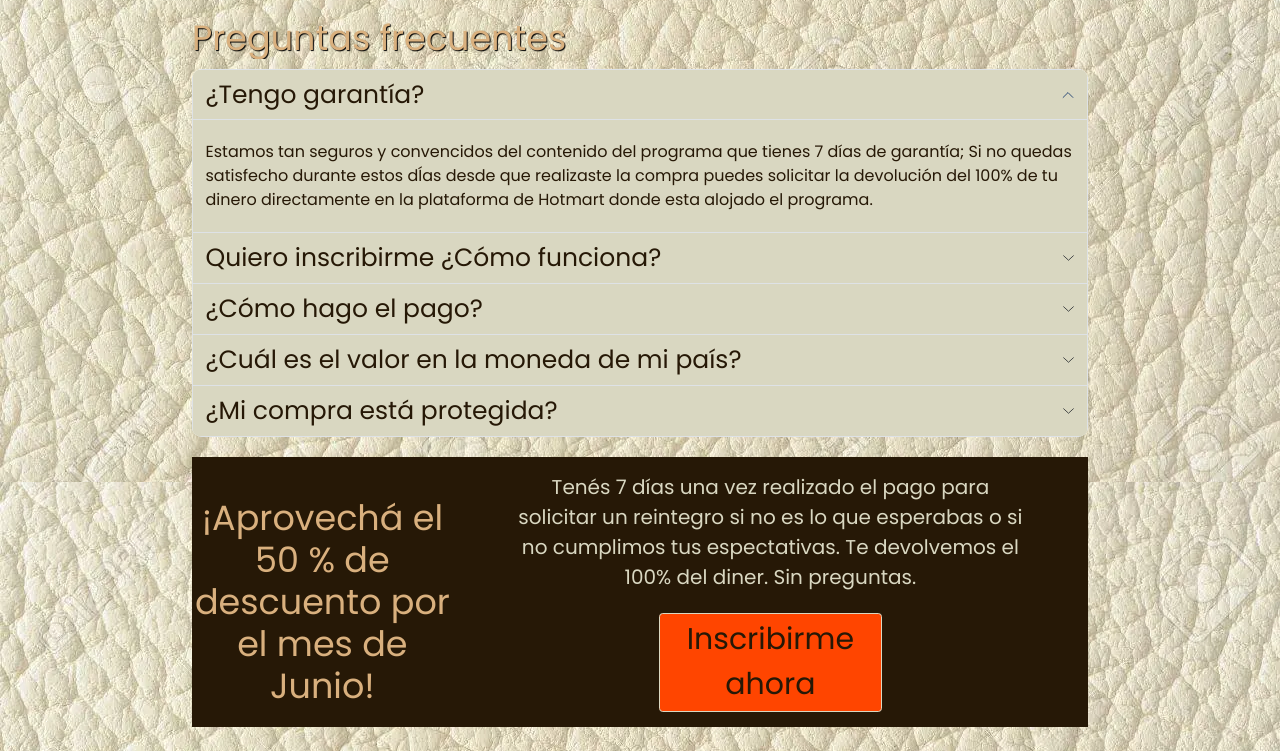
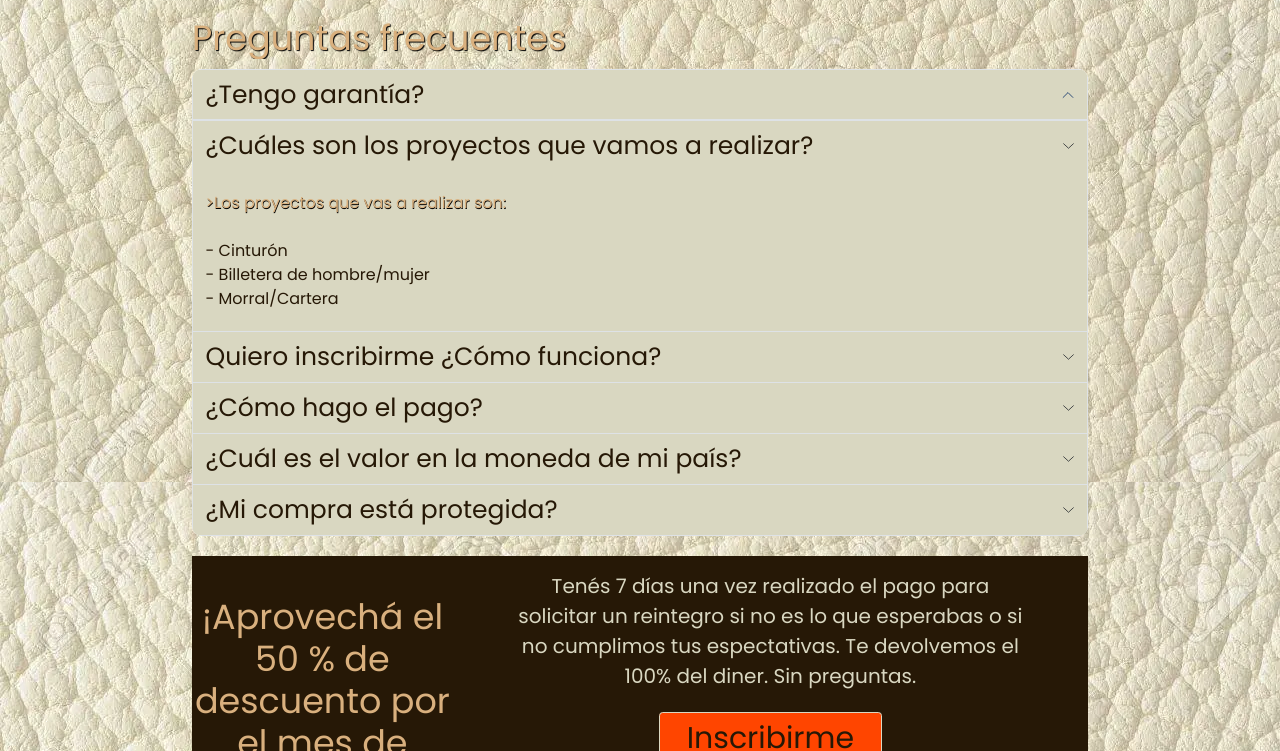
Before and after one commit to Juandibiasi/repo2, a website: page index.html in a window 1280 px wide. Shown: the part 2978-3729 px from the top of the page. Drawn offline with nearby package versions, Linux system fonts and the light colour scheme.

Commit message:
nuevo item

```diff
--- a/index.html
+++ b/index.html
@@ -305,10 +305,27 @@
                 ¿Tengo garantía?
               </button>
             </h3>
-            <div id="garantía" class="accordion-collapse collapse show">
+            <div id="garantía" class="accordion-collapse collapse">
               <div class="accordion-body">
                 <p>
                   Estamos tan seguros y convencidos del contenido del programa  que tienes 7 días de garantía; Si no quedas satisfecho durante estos dÍas desde que realizaste la compra puedes solicitar la devolución del 100% de tu dinero directamente en la plataforma de Hotmart donde esta alojado el programa.
+                </p>
+              </div>
+            </div>
+          </div>
+          <div class="accordion-item">
+            <h3 class="accordion-header">
+              <button class="accordion-button collapsed" type="button" data-bs-toggle="collapse" data-bs-target="#Proyecto" aria-expanded="false" aria-controls="Proyecto">
+                ¿Cuáles son los proyectos que vamos a realizar?
+              </button>
+            </h3>
+            <div id="Proyecto" class="accordion-collapse collapse show">
+              <div class="accordion-body">
+                <p>
+                  <span class="first-line">>Los proyectos que vas a realizar son:</span><br><br>
+                  - Cinturón <br>
+                  - Billetera de hombre/mujer <br>
+                  - Morral/Cartera <br>
                 </p>
               </div>
             </div>
```
